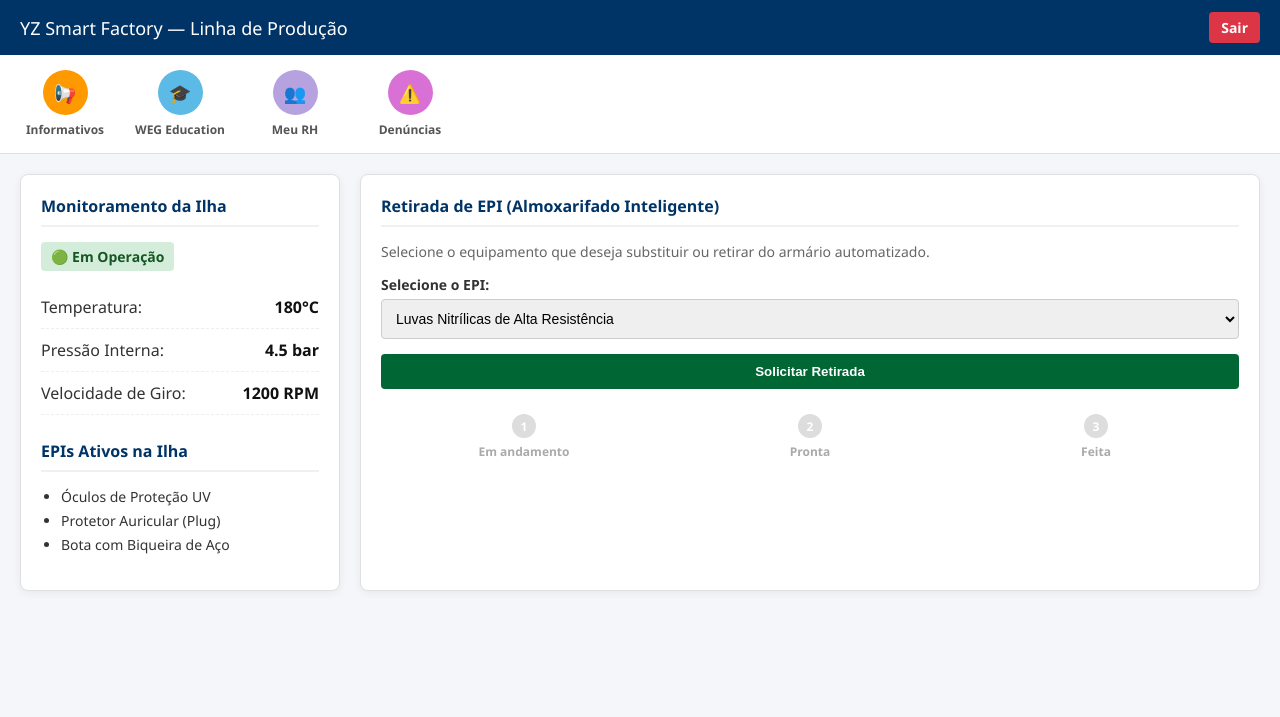
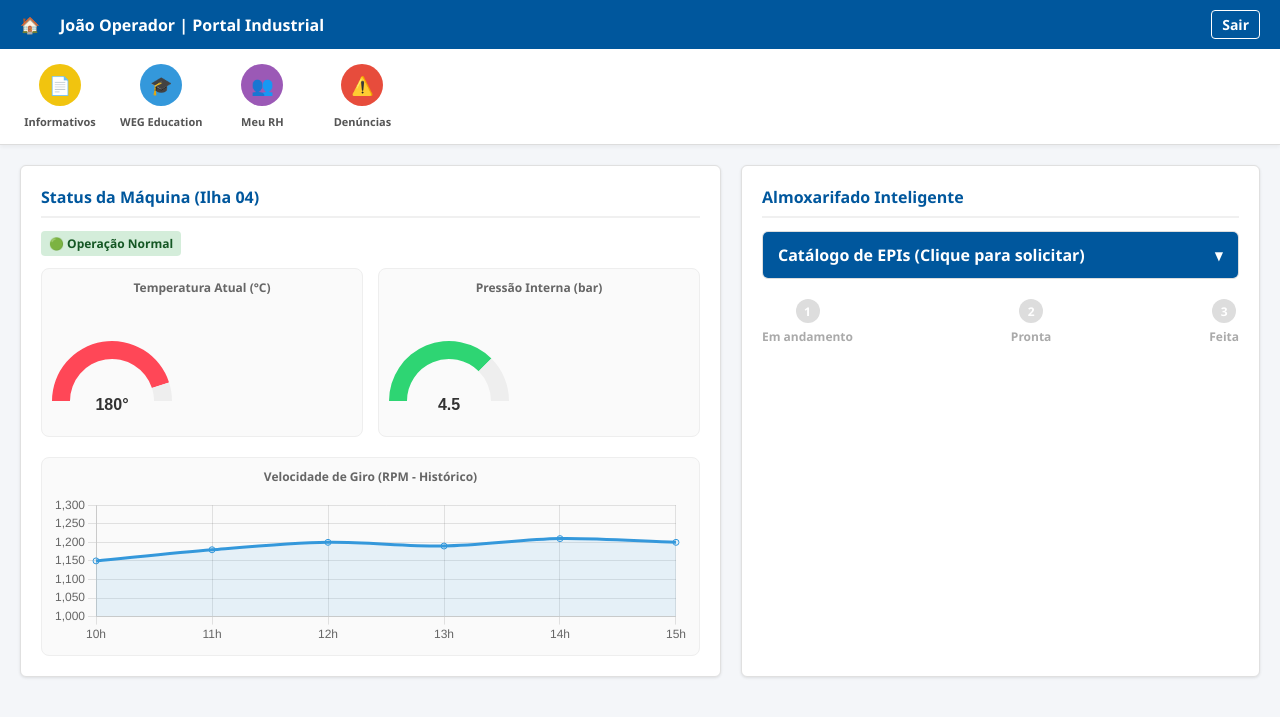
Before and after one commit to luizasilva08/metalurgica_yz, a Flask app: template templates/operador.html in a window 1280 px wide. Shown: the top 717 px of the page. Run offline with Flask 3, Linux system fonts and the light colour scheme; the template is opened without the code that fills it, so the values that code supplies are empty.

Commit message:
Refactor operador.html layout and styles

```diff
--- a/templates/operador.html
+++ b/templates/operador.html
@@ -4,345 +4,196 @@
     <meta charset="UTF-8">
     <meta name="viewport" content="width=device-width, initial-scale=1.0">
     <title>Portal do Operador - YZ Smart Factory</title>
+    <script src="https://cdn.jsdelivr.net/npm/chart.js"></script>
     <style>
         :root {
-            --primary-blue: #003366;
-            --weg-green: #006633;
-            --status-ok: #28a745;
-            --status-warn: #ffc107;
+            --weg-blue: #00579D;
+            --weg-blue-dark: #003b6b;
             --bg-gray: #f4f6f9;
         }
 
-        body {
-            font-family: 'Segoe UI', Tahoma, Geneva, Verdana, sans-serif;
-            margin: 0;
-            padding: 0;
-            background-color: var(--bg-gray);
-            color: #333;
-        }
+        body { font-family: 'Segoe UI', Tahoma, Geneva, Verdana, sans-serif; margin: 0; background-color: var(--bg-gray); color: #333; }
 
-        /* Topbar Azul - Identidade do Usuário */
-        .topbar {
-            background-color: var(--primary-blue);
-            color: white;
-            padding: 12px 20px;
-            display: flex;
-            justify-content: space-between;
-            align-items: center;
-            box-shadow: 0 2px 4px rgba(0,0,0,0.1);
-        }
-        .topbar h1 { margin: 0; font-size: 18px; font-weight: 500; }
-        .btn-sair {
-            color: white;
-            text-decoration: none;
-            background: #dc3545;
-            padding: 6px 12px;
-            border-radius: 4px;
-            font-size: 14px;
-            font-weight: bold;
-        }
+        /* Topbar exata da referência */
+        .topbar { background-color: var(--weg-blue); color: white; padding: 10px 20px; display: flex; justify-content: space-between; align-items: center; }
+        .topbar-left { display: flex; align-items: center; gap: 20px; }
+        .topbar-left h1 { margin: 0; font-size: 16px; font-weight: 600; }
+        .btn-sair { color: white; text-decoration: none; font-weight: bold; font-size: 14px; border: 1px solid white; padding: 4px 10px; border-radius: 4px; }
+        .btn-sair:hover { background-color: white; color: var(--weg-blue); }
 
-        /* Área Social - Ícones Circulares (Inspirado na Imagem da WEG) */
-        .social-navbar {
-            background-color: white;
-            padding: 15px 20px;
-            display: flex;
-            gap: 25px;
-            justify-content: flex-start;
-            border-bottom: 1px solid #e0e0e0;
-            overflow-x: auto;
-        }
-        .social-item {
-            display: flex;
-            flex-direction: column;
-            align-items: center;
-            cursor: pointer;
-            text-decoration: none;
-            color: #555;
-            font-size: 12px;
-            font-weight: 600;
-            width: 90px;
-            text-align: center;
-        }
-        .icon-circle {
-            width: 45px;
-            height: 45px;
-            border-radius: 50%;
-            display: flex;
-            align-items: center;
-            justify-content: center;
-            color: white;
-            font-size: 18px;
-            margin-bottom: 6px;
-            transition: transform 0.2s;
-        }
-        .social-item:hover .icon-circle { transform: scale(1.1); }
+        /* Navbar de Ícones Circulares */
+        .social-navbar { background-color: white; padding: 15px 20px; display: flex; gap: 20px; border-bottom: 1px solid #ddd; overflow-x: auto; box-shadow: 0 2px 4px rgba(0,0,0,0.05); }
+        .social-item { display: flex; flex-direction: column; align-items: center; min-width: 80px; cursor: pointer; color: #555; font-size: 11px; font-weight: 600; text-align: center; }
+        .icon-circle { width: 42px; height: 42px; border-radius: 50%; display: flex; align-items: center; justify-content: center; color: white; font-size: 18px; margin-bottom: 8px; transition: 0.2s; }
+        .social-item:hover .icon-circle { transform: translateY(-3px); box-shadow: 0 4px 8px rgba(0,0,0,0.15); }
 
-        /* Cores dos Ícones baseados no layout enviado */
-        .bg-info { background-color: #ff9900; }
-        .bg-train { background-color: #5cbae6; }
-        .bg-rh { background-color: #b6a2de; }
-        .bg-denuncia { background-color: #d970d5; }
+        .bg-info { background-color: #f1c40f; } .bg-train { background-color: #3498db; }
+        .bg-rh { background-color: #9b59b6; } .bg-denuncia { background-color: #e74c3c; }
 
-        /* Grid Principal do Painel */
-        .main-container {
-            display: grid;
-            grid-template-columns: 320px 1fr;
-            gap: 20px;
-            padding: 20px;
-            max-width: 1400px;
-            margin: 0 auto;
-        }
+        /* Layout Principal */
+        .main-container { display: grid; grid-template-columns: 1fr 1fr; gap: 20px; padding: 20px; max-width: 1400px; margin: 0 auto; }
+        .card { background: white; border-radius: 6px; padding: 20px; box-shadow: 0 1px 3px rgba(0,0,0,0.1); border: 1px solid #e0e0e0; }
+        .card h2 { margin-top: 0; font-size: 16px; color: var(--weg-blue); border-bottom: 2px solid #f0f0f0; padding-bottom: 8px; }
 
-        .card {
-            background: white;
-            border-radius: 8px;
-            padding: 20px;
-            box-shadow: 0 2px 8px rgba(0,0,0,0.06);
-            border: 1px solid #e0e0e0;
-        }
-        .card h2 {
-            margin-top: 0;
-            font-size: 16px;
-            color: var(--primary-blue);
-            border-bottom: 2px solid #f0f0f0;
-            padding-bottom: 8px;
-            margin-bottom: 15px;
-        }
+        /* Gráficos */
+        .charts-grid { display: grid; grid-template-columns: 1fr 1fr; gap: 15px; margin-bottom: 20px; }
+        .chart-box { text-align: center; background: #fafafa; padding: 10px; border-radius: 8px; border: 1px solid #eee; }
+        .chart-box h3 { font-size: 12px; margin: 0 0 10px 0; color: #666; }
+        .chart-container { position: relative; height: 120px; width: 100%; }
 
-        /* Coluna Esquerda - Informações da Máquina */
-        .machine-status {
-            display: inline-block;
-            padding: 5px 10px;
-            border-radius: 4px;
-            font-weight: bold;
-            font-size: 14px;
-            background-color: #d4edda;
-            color: #155724;
-            margin-bottom: 15px;
-        }
-        .variable-row {
-            display: flex;
-            justify-content: space-between;
-            padding: 10px 0;
-            border-bottom: 1px dashed #eee;
-        }
-        .variable-val { font-weight: bold; color: #111; }
+        /* Catálogo Colapsável de EPI */
+        details { background: #fff; border: 1px solid #ddd; border-radius: 6px; overflow: hidden; margin-bottom: 15px; }
+        summary { background: var(--weg-blue); color: white; padding: 12px 15px; font-weight: bold; cursor: pointer; outline: none; list-style: none; display: flex; justify-content: space-between; align-items: center; }
+        summary::-webkit-details-marker { display: none; }
+        summary::after { content: '▼'; font-size: 12px; }
+        details[open] summary::after { content: '▲'; }
 
-        .epi-list {
-            margin-top: 15px;
-            padding-left: 20px;
-        }
-        .epi-list li { margin-bottom: 5px; font-size: 14px; }
+        .catalog-grid { display: grid; grid-template-columns: repeat(auto-fit, minmax(120px, 1fr)); gap: 10px; padding: 15px; background: #f9f9f9; }
+        .epi-item { border: 1px solid #ccc; border-radius: 4px; padding: 10px; text-align: center; cursor: pointer; background: white; transition: 0.2s; }
+        .epi-item:hover { border-color: var(--weg-blue); box-shadow: 0 0 5px rgba(0,87,157,0.3); }
+        .epi-item.selected { border: 2px solid var(--weg-blue); background: #eef6fc; }
 
-        /* Coluna Central - Retirada de EPI e RFID */
-        .form-group {
-            margin-bottom: 15px;
-        }
-        .form-group label {
-            display: block;
-            font-weight: bold;
-            margin-bottom: 5px;
-            font-size: 14px;
-        }
-        select {
-            width: 100%;
-            padding: 10px;
-            border-radius: 4px;
-            border: 1px solid #ccc;
-            font-size: 14px;
-        }
-        .btn-solicitar {
-            background-color: var(--weg-green);
-            color: white;
-            border: none;
-            padding: 10px 15px;
-            border-radius: 4px;
-            cursor: pointer;
-            font-weight: bold;
-            width: 100%;
-        }
-        .btn-solicitar:hover { background-color: #004d26; }
+        .action-area { padding: 15px; border-top: 1px solid #eee; display: none; }
+        .btn-solicitar { background-color: #28a745; color: white; border: none; padding: 10px 15px; border-radius: 4px; cursor: pointer; font-weight: bold; width: 100%; }
 
-        /* Status Tracker (Linha do Tempo) */
-        .status-tracker {
-            display: flex;
-            justify-content: space-between;
-            margin: 25px 0;
-            position: relative;
-        }
-        .status-step {
-            text-align: center;
-            flex: 1;
-            z-index: 2;
-            font-size: 12px;
-            color: #aaa;
-            font-weight: bold;
-        }
-        .step-circle {
-            width: 24px;
-            height: 24px;
-            border-radius: 50%;
-            background-color: #ddd;
-            margin: 0 auto 5px auto;
-            display: flex;
-            align-items: center;
-            justify-content: center;
-            color: white;
-            font-size: 12px;
-        }
-        .status-step.active { color: var(--primary-blue); }
-        .status-step.active .step-circle { background-color: var(--primary-blue); }
-        .status-step.ready .step-circle { background-color: var(--status-ok); animation: pulse 1.5s infinite; }
-        .status-step.ready { color: var(--status-ok); }
+        /* Tracker e RFID */
+        .status-tracker { display: flex; justify-content: space-between; margin: 20px 0; text-align: center; font-size: 12px; color: #aaa; font-weight: bold; }
+        .step-circle { width: 24px; height: 24px; border-radius: 50%; background-color: #ddd; margin: 0 auto 5px auto; display: flex; align-items: center; justify-content: center; color: white; }
+        .status-step.active { color: var(--weg-blue); } .status-step.active .step-circle { background-color: var(--weg-blue); }
+        .status-step.ready { color: #28a745; } .status-step.ready .step-circle { background-color: #28a745; animation: pulse 1.5s infinite; }
 
-        /* Área do Simulador RFID (Wokwi Integration Card) */
-        .rfid-box {
-            background-color: #fff3cd;
-            border: 1px solid #ffeeba;
-            padding: 15px;
-            border-radius: 6px;
-            text-align: center;
-            margin-top: 20px;
-            display: none;
-        }
-        .btn-rfid {
-            background-color: #212529;
-            color: #fff;
-            border: none;
-            padding: 12px 20px;
-            border-radius: 4px;
-            cursor: pointer;
-            font-weight: bold;
-            margin-top: 10px;
-        }
-        .btn-rfid:hover { background-color: #000; }
+        .rfid-box { background-color: #fff3cd; border: 1px solid #ffeeba; padding: 15px; border-radius: 6px; text-align: center; display: none; }
 
-        @keyframes pulse {
-            0% { transform: scale(1); }
-            50% { transform: scale(1.1); box-shadow: 0 0 10px rgba(40, 167, 69, 0.5); }
-            100% { transform: scale(1); }
-        }
+        @keyframes pulse { 0% { transform: scale(1); } 50% { transform: scale(1.1); } 100% { transform: scale(1); } }
     </style>
 </head>
 <body>
 
     <div class="topbar">
-        <h1>YZ Smart Factory — Linha de Produção</h1>
+        <div class="topbar-left">
+            <span>🏠</span>
+            <h1>João Operador | Portal Industrial</h1>
+        </div>
         <a href="/logout" class="btn-sair">Sair</a>
     </div>
 
     <div class="social-navbar">
-        <div class="social-item">
-            <div class="icon-circle bg-info">📢</div>
-            Informativos
-        </div>
-        <div class="social-item">
-            <div class="icon-circle bg-train">🎓</div>
-            WEG Education
-        </div>
-        <div class="social-item">
-            <div class="icon-circle bg-rh">👥</div>
-            Meu RH
-        </div>
-        <div class="social-item">
-            <div class="icon-circle bg-denuncia">⚠️</div>
-            Denúncias
-        </div>
+        <div class="social-item"><div class="icon-circle bg-info">📄</div>Informativos</div>
+        <div class="social-item"><div class="icon-circle bg-train">🎓</div>WEG Education</div>
+        <div class="social-item"><div class="icon-circle bg-rh">👥</div>Meu RH</div>
+        <div class="social-item"><div class="icon-circle bg-denuncia">⚠️</div>Denúncias</div>
     </div>
 
     <div class="main-container">
 
         <div class="card">
-            <h2>Monitoramento da Ilha</h2>
-            <div class="machine-status">🟢 Em Operação</div>
+            <h2>Status da Máquina (Ilha 04)</h2>
+            <div style="margin-bottom: 15px;"><span style="background:#d4edda; color:#155724; padding:4px 8px; border-radius:4px; font-weight:bold; font-size:12px;">🟢 Operação Normal</span></div>
 
-            <div class="variable-row">
-                <span>Temperatura:</span>
-                <span class="variable-val">180°C</span>
-            </div>
-            <div class="variable-row">
-                <span>Pressão Interna:</span>
-                <span class="variable-val">4.5 bar</span>
-            </div>
-            <div class="variable-row">
-                <span>Velocidade de Giro:</span>
-                <span class="variable-val">1200 RPM</span>
+            <div class="charts-grid">
+                <div class="chart-box">
+                    <h3>Temperatura Atual (°C)</h3>
+                    <div class="chart-container"><canvas id="tempChart"></canvas></div>
+                </div>
+                <div class="chart-box">
+                    <h3>Pressão Interna (bar)</h3>
+                    <div class="chart-container"><canvas id="pressaoChart"></canvas></div>
+                </div>
             </div>
 
-            <h2 style="margin-top: 25px;">EPIs Ativos na Ilha</h2>
-            <ul class="epi-list">
-                <li>Óculos de Proteção UV</li>
-                <li>Protetor Auricular (Plug)</li>
-                <li>Bota com Biqueira de Aço</li>
-            </ul>
+            <div class="chart-box">
+                <h3>Velocidade de Giro (RPM - Histórico)</h3>
+                <div class="chart-container" style="height: 150px;"><canvas id="rpmChart"></canvas></div>
+            </div>
         </div>
 
         <div class="card">
-            <h2>Retirada de EPI (Almoxarifado Inteligente)</h2>
-            <p style="font-size: 14px; color: #666;">Selecione o equipamento que deseja substituir ou retirar do armário automatizado.</p>
+            <h2>Almoxarifado Inteligente</h2>
 
-            <div class="form-group">
-                <label for="epi-select">Selecione o EPI:</label>
-                <select id="epi-select">
-                    <option value="luva">Luvas Nitrílicas de Alta Resistência</option>
-                    <option value="oculos">Óculos de Proteção Incolor</option>
-                    <option value="abafador">Protetor Auricular Abafador (Concha)</option>
-                    <option value="mascara">Máscara Filtrante PFF2</option>
-                </select>
-            </div>
-            <button class="btn-solicitar" onclick="iniciarSolicitacao()">Solicitar Retirada</button>
+            <details id="epi-details">
+                <summary>Catálogo de EPIs (Clique para solicitar)</summary>
+                <div class="catalog-grid">
+                    <div class="epi-item" onclick="selecionarEPI(this, 'Luva Nitrílica')">🧤<br>Luva Nitrílica</div>
+                    <div class="epi-item" onclick="selecionarEPI(this, 'Óculos UV')">🥽<br>Óculos UV</div>
+                    <div class="epi-item" onclick="selecionarEPI(this, 'Abafador')">🎧<br>Abafador</div>
+                    <div class="epi-item" onclick="selecionarEPI(this, 'Máscara PFF2')">😷<br>Máscara PFF2</div>
+                </div>
+
+                <div class="action-area" id="action-area">
+                    <p style="font-size: 13px; text-align: center;">Item selecionado: <strong id="nome-epi">Nenhum</strong></p>
+                    <button class="btn-solicitar" onclick="iniciarSolicitacao()">Confirmar Solicitação</button>
+                </div>
+            </details>
 
             <div class="status-tracker">
-                <div class="status-step" id="step-andamento">
-                    <div class="step-circle">1</div>
-                    Em andamento
-                </div>
-                <div class="status-step" id="step-pronta">
-                    <div class="step-circle">2</div>
-                    Pronta
-                </div>
-                <div class="status-step" id="step-feita">
-                    <div class="step-circle">3</div>
-                    Feita
-                </div>
+                <div class="status-step" id="step-andamento"><div class="step-circle">1</div>Em andamento</div>
+                <div class="status-step" id="step-pronta"><div class="step-circle">2</div>Pronta</div>
+                <div class="status-step" id="step-feita"><div class="step-circle">3</div>Feita</div>
             </div>
 
             <div class="rfid-box" id="rfid-area">
-                <strong style="color: #856404;">Dispositivo Pronto!</strong>
-                <p style="font-size: 13px; margin: 5px 0 12px 0;">O armário identificou a sua solicitação. Aproxime seu crachá do leitor RFID físico para abrir a porta do compartimento.</p>
-                <button class="btn-rfid" onclick="simularPassarCracha()">📇 Simular Passar Crachá (RFID)</button>
+                <strong style="color: #856404;">Aguardando Crachá!</strong>
+                <p style="font-size: 13px;">O EPI está na gaveta 02. Aproxime o seu crachá do leitor físico.</p>
+                <button onclick="simularPassarCracha()" style="background:#333; color:white; padding:8px; border:none; border-radius:4px; cursor:pointer;">Simular Leitura Wokwi</button>
             </div>
         </div>
-
     </div>
 
     <script>
+        // --- 1. CONFIGURAÇÃO DOS GRÁFICOS (Chart.js) ---
+        // Gráfico de Temperatura (Gauge)
+        new Chart(document.getElementById('tempChart'), {
+            type: 'doughnut',
+            data: { datasets: [{ data: [180, 20], backgroundColor: ['#ff4757', '#eee'], borderWidth: 0 }] },
+            options: { rotation: -90, circumference: 180, cutout: '70%', plugins: { tooltip: { enabled: false } } },
+            plugins: [{ id: 'text', beforeDraw: function(chart) { var ctx = chart.ctx; ctx.font = "bold 16px Arial"; ctx.fillStyle = "#333"; ctx.textAlign = "center"; ctx.fillText("180°", chart.width/2, chart.height/1.2); } }]
+        });
+
+        // Gráfico de Pressão (Gauge)
+        new Chart(document.getElementById('pressaoChart'), {
+            type: 'doughnut',
+            data: { datasets: [{ data: [4.5, 1.5], backgroundColor: ['#2ed573', '#eee'], borderWidth: 0 }] },
+            options: { rotation: -90, circumference: 180, cutout: '70%', plugins: { tooltip: { enabled: false } } },
+            plugins: [{ id: 'text', beforeDraw: function(chart) { var ctx = chart.ctx; ctx.font = "bold 16px Arial"; ctx.fillStyle = "#333"; ctx.textAlign = "center"; ctx.fillText("4.5", chart.width/2, chart.height/1.2); } }]
+        });
+
+        // Gráfico de RPM (Linha)
+        new Chart(document.getElementById('rpmChart'), {
+            type: 'line',
+            data: { labels: ['10h', '11h', '12h', '13h', '14h', '15h'], datasets: [{ label: 'RPM', data: [1150, 1180, 1200, 1190, 1210, 1200], borderColor: '#3498db', tension: 0.3, fill: true, backgroundColor: 'rgba(52, 152, 219, 0.1)' }] },
+            options: { maintainAspectRatio: false, plugins: { legend: { display: false } }, scales: { y: { min: 1000, max: 1300 } } }
+        });
+
+        // --- 2. LÓGICA DO CATÁLOGO DE EPI ---
+        function selecionarEPI(elemento, nome) {
+            // Remove seleção anterior
+            document.querySelectorAll('.epi-item').forEach(el => el.classList.remove('selected'));
+            // Adiciona seleção atual
+            elemento.classList.add('selected');
+            document.getElementById('nome-epi').innerText = nome;
+            document.getElementById('action-area').style.display = 'block';
+        }
+
         function iniciarSolicitacao() {
-            // Reseta estados anteriores
+            // Fecha o catálogo
+            document.getElementById('epi-details').removeAttribute('open');
             document.getElementById('step-feita').classList.remove('active');
+            document.getElementById('step-andamento').classList.add('active');
             document.getElementById('rfid-area').style.display = 'none';
 
-            // Passo 1: Em andamento
-            document.getElementById('step-andamento').classList.add('active');
-
-            // Simula um atraso de 2 segundos para o robô/sistema deixar o EPI "Pronto"
+            // Simula o tempo da gaveta preparar
             setTimeout(() => {
                 document.getElementById('step-andamento').classList.remove('active');
                 document.getElementById('step-pronta').classList.add('ready');
-
-                // Exibe a caixinha do simulador do Crachá RFID
                 document.getElementById('rfid-area').style.display = 'block';
             }, 2000);
         }
 
         function simularPassarCracha() {
-            // Finaliza o fluxo
             document.getElementById('step-pronta').classList.remove('ready');
             document.getElementById('step-feita').classList.add('active');
             document.getElementById('rfid-area').style.display = 'none';
-
-            alert("Acesso Autorizado! Compartimento aberto. Retire seu EPI com segurança.");
+            alert("✅ Acesso Autorizado! EPI liberado na gaveta 02.");
         }
     </script>
 </body>
```
